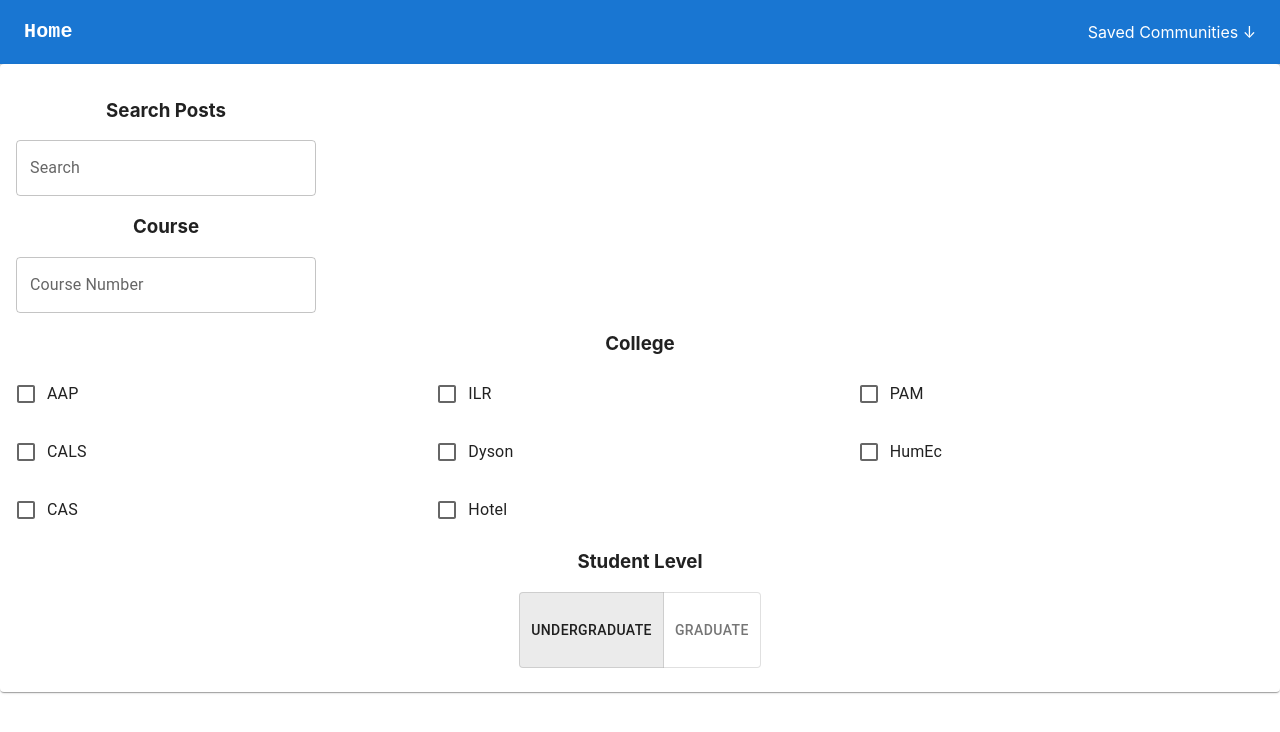
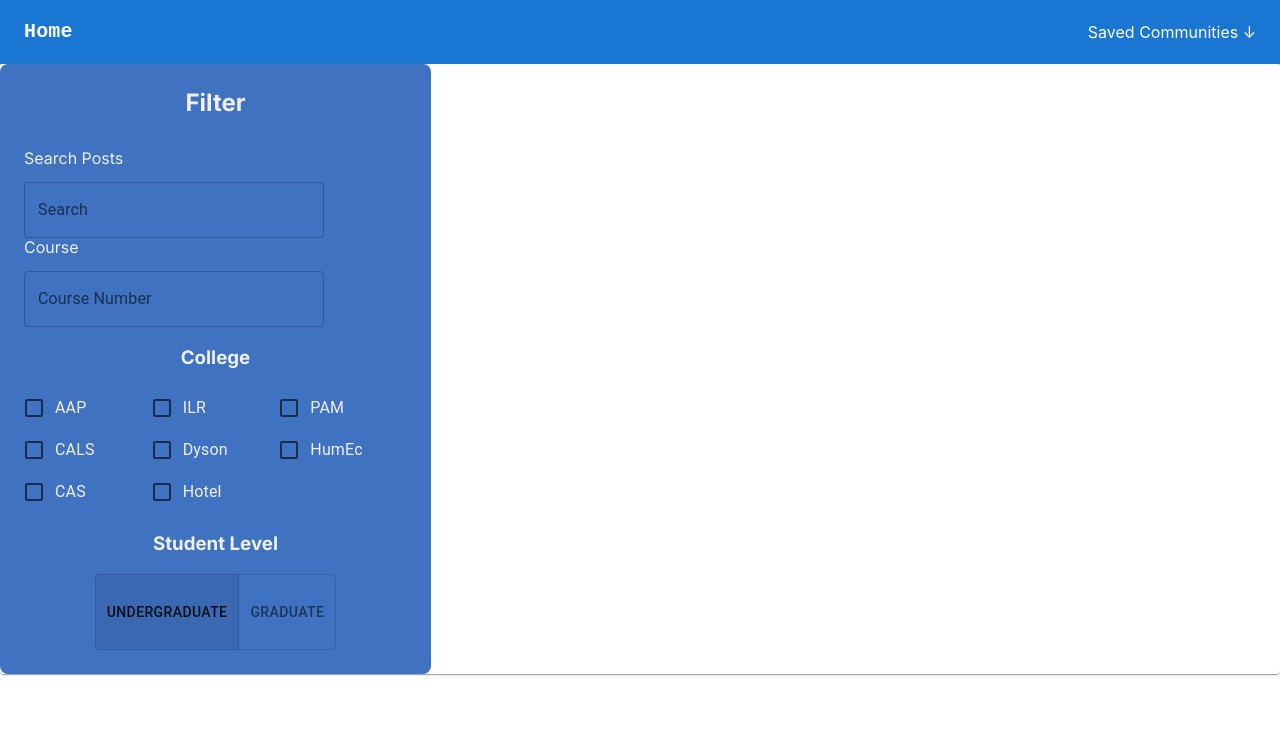
Before and after one commit to cornellh4i/newbie-hackathon, a React (Create React App) app in the folder frontend/: page / in a window 1280 px wide. Shown: the top 732 px of the page. Built offline with nearby package versions, Linux system fonts and the light colour scheme.

Commit message:
started styling filter menu

```diff
--- a/frontend/src/App.tsx
+++ b/frontend/src/App.tsx
@@ -3,10 +3,15 @@ import logo from "./logo.svg";
 import "./App.css";
 import Navbar from "./components/Navbar";
 import FilterMenu from "./components/FilterMenu";
+import "./components/FilterMenu.css";
 
 function App() {
   return (
     <div className="App">
+      <link
+        rel="stylesheet"
+        href="https://fonts.googleapis.com/css?family=Inter:400,700&display=swap"
+      />
       <Navbar />
       <FilterMenu />
     </div>
--- a/frontend/src/components/FilterCollege.tsx
+++ b/frontend/src/components/FilterCollege.tsx
@@ -2,6 +2,7 @@ import React from "react";
 import FormGroup from "@mui/material/FormGroup";
 import FormControlLabel from "@mui/material/FormControlLabel";
 import Checkbox from "@mui/material/Checkbox";
+import "./FilterMenu.css";
 
 interface Props {
   heading: string;
@@ -12,7 +13,7 @@ export default function CheckboxLabels({ labels, heading }: Props) {
   const containerStyle = {
     display: "grid",
     gridTemplateColumns: "repeat(3, 1fr)", // 3 columns
-    gap: "16px", // Adjust the gap as needed
+    // gap: "16px", // Adjust the gap as needed
   };
 
   return (
--- /dev/null
+++ b/frontend/src/components/FilterMenu.css
@@ -0,0 +1,28 @@
+.filter-card {
+  width: 383px;
+  font-family: Inter;
+  color: #EFEFEF;
+  background-color: #3F72C0;
+  border-radius: 8px;
+  padding: 24px;
+}
+
+.css-46bh2p-MuiCardContent-root {
+  padding: 24px; /* TODO: get this to work */
+}
+
+.filter-header {
+  font-weight: 600;
+  font-size: 24px;
+  line-height: 29px;
+  margin: 0 0 32px 0;
+}
+
+.search-header {
+  font-size: 16px;
+  font-weight: 400;
+  line-height: 19px;
+  letter-spacing: 0em;
+  text-align: left;
+  margin: 0 0 14px 0;
+}
--- a/frontend/src/components/FilterMenu.tsx
+++ b/frontend/src/components/FilterMenu.tsx
@@ -8,6 +8,7 @@ import CardContent from "@mui/material/CardContent";
 import FilterSearch from "../components/FilterSearch";
 import FilterCollege from "../components/FilterCollege";
 import FilterToggle from "../components/FilterToggle";
+import "./FilterMenu.css";
 
 function FilterMenu() {
   const collegeLabels = [
@@ -23,7 +24,13 @@ function FilterMenu() {
 
   return (
     <Card sx={{ minWidth: 275 }}>
-      <CardContent>
+      <CardContent
+        className="filter-card"
+        sx={{
+          padding: "24px",
+        }}
+      >
+        <h2 className="filter-header">Filter</h2>
         <FilterSearch
           heading={"Search Posts"}
           label={"Search"}
--- a/frontend/src/components/FilterSearch.tsx
+++ b/frontend/src/components/FilterSearch.tsx
@@ -1,6 +1,7 @@
 import * as React from "react";
 import TextField from "@mui/material/TextField";
 import Autocomplete, { createFilterOptions } from "@mui/material/Autocomplete";
+import "./FilterMenu.css";
 
 const filter = createFilterOptions<OptionType>();
 
@@ -73,10 +74,12 @@ function FilterSearch({ heading, label, options }: Props) {
       sx={{ width: 300 }}
       freeSolo
       renderInput={(params) => (
-        <>
-          <h3>{heading}</h3>
-          <TextField {...params} label={label} />
-        </>
+        <div className="search-container">
+          <h3 className="search-header">{heading}</h3>
+          <TextField {...params} label={label} className="search-textfield">
+            TODO: insert search symbol
+          </TextField>
+        </div>
       )}
     />
   );
--- a/frontend/src/components/FilterToggle.tsx
+++ b/frontend/src/components/FilterToggle.tsx
@@ -1,6 +1,7 @@
 import * as React from "react";
 import ToggleButton from "@mui/material/ToggleButton";
 import ToggleButtonGroup from "@mui/material/ToggleButtonGroup";
+import "./FilterMenu.css";
 
 interface Props {
   heading: string;
```
Also changed, not shown: frontend/src/index.tsx (+7 -6 lines).
